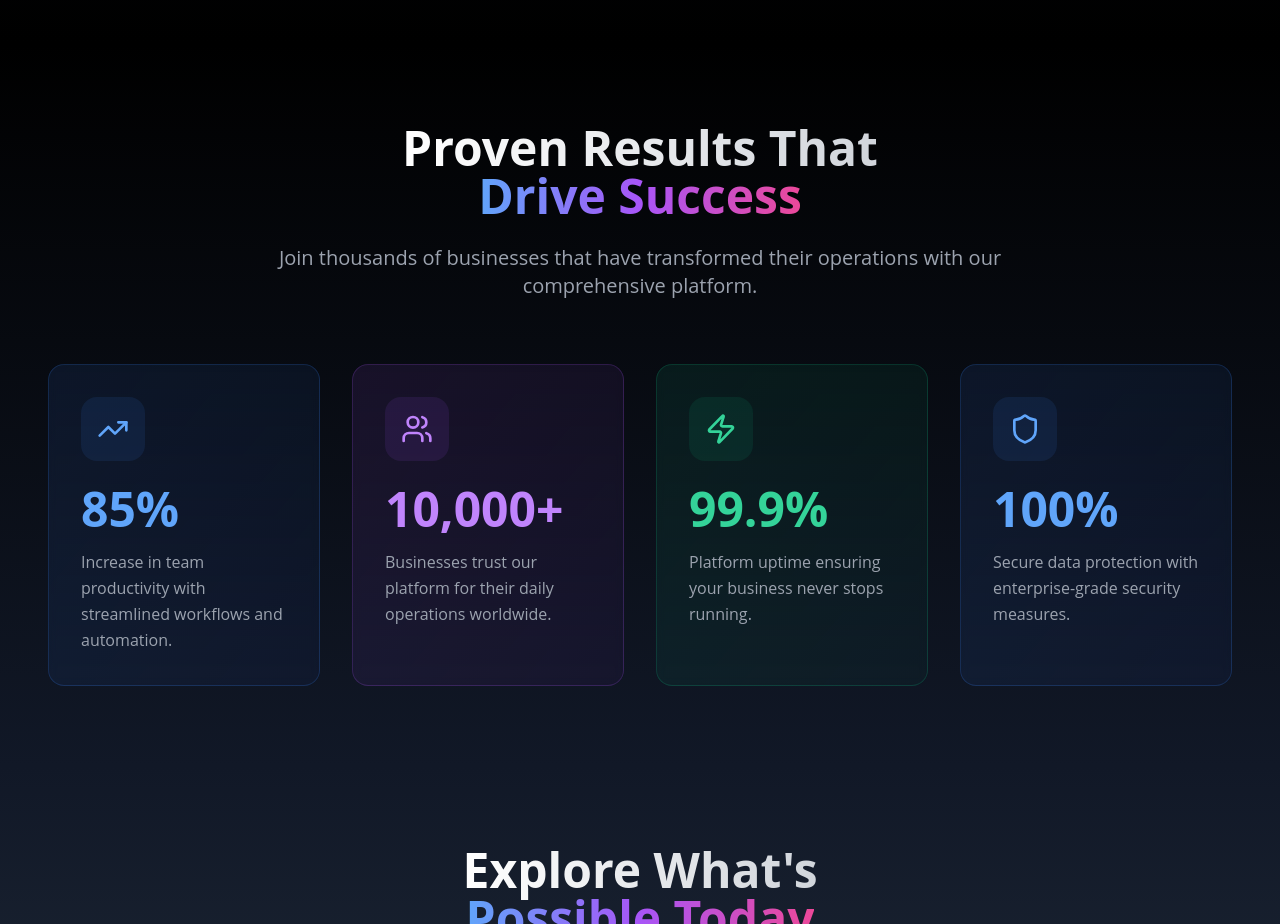
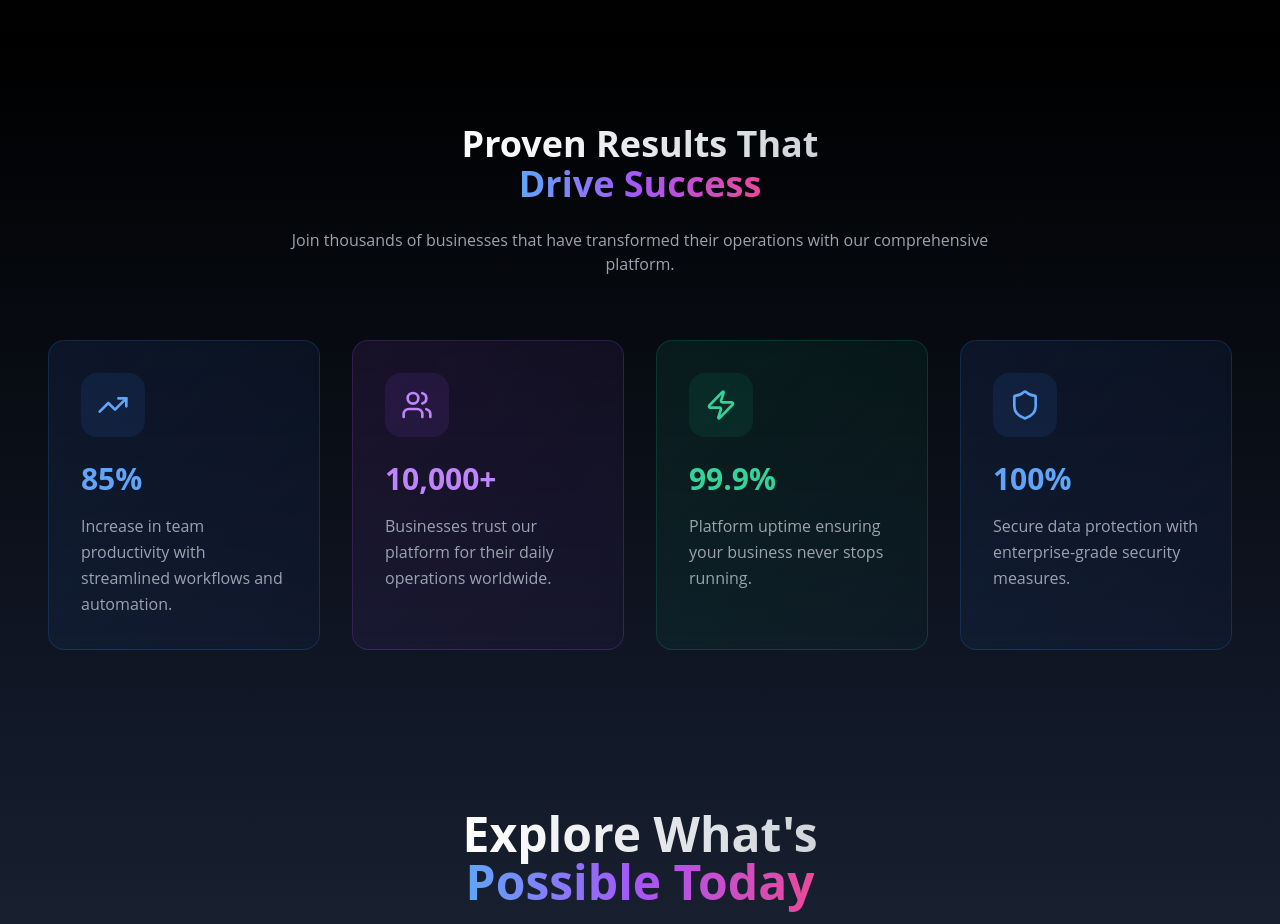
Before and after one commit to eldoJr/loopInt, a React (Vite) app in the folder apps/web/: page / in a window 1280 px wide. Shown: the part 3120-4044 px from the top of the page. Built offline with nearby package versions, Linux system fonts and the light colour scheme.

Commit message:
updating features-3

```diff
--- a/apps/web/src/components/layout/results.tsx
+++ b/apps/web/src/components/layout/results.tsx
@@ -68,7 +68,7 @@ const Results = () => {
       <div className="max-w-[90rem] mx-auto px-6 sm:px-8 lg:px-12">
         {/* Section Header */}
         <div className="text-center mb-16">
-          <h2 className="text-4xl sm:text-5xl font-bold mb-6">
+          <h2 className="text-3xl sm:text-4xl font-bold mb-6">
             <span className="bg-gradient-to-r from-white to-gray-300 bg-clip-text text-transparent">
               Proven Results That
             </span>
@@ -77,7 +77,7 @@ const Results = () => {
               Drive Success
             </span>
           </h2>
-          <p className="text-xl text-gray-400 max-w-3xl mx-auto">
+          <p className="text-base text-gray-400 max-w-3xl mx-auto">
             Join thousands of businesses that have transformed their operations with our comprehensive platform.
           </p>
         </div>
@@ -97,7 +97,7 @@ const Results = () => {
                       <div className={`w-12 h-12 rounded-xl flex items-center justify-center mb-4 ${colorClasses.icon}`}>
                         <Icon className="w-6 h-6" />
                       </div>
-                      <div className={`text-4xl font-bold mb-2 ${colorClasses.text}`}>
+                      <div className={`text-3xl font-bold mb-2 ${colorClasses.text}`}>
                         {inView ? (
                           <CountUp start={0} end={value} duration={2.5} decimals={value % 1 !== 0 ? 1 : 0} />
                         ) : (
@@ -126,7 +126,7 @@ const Results = () => {
                 <div className={`w-16 h-16 rounded-2xl flex items-center justify-center mb-6 transition-all duration-300 group-hover:scale-110 ${colorClasses.icon}`}>
                   <Icon className="w-8 h-8" />
                 </div>
-                <div className={`text-5xl font-bold mb-4 ${colorClasses.text}`}>
+                <div className={`text-3xl font-bold mb-4 ${colorClasses.text}`}>
                   {inView ? (
                     <CountUp start={0} end={value} duration={2.5} decimals={value % 1 !== 0 ? 1 : 0} />
                   ) : (
```
